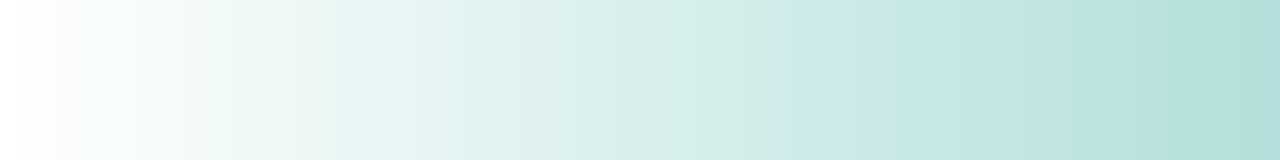
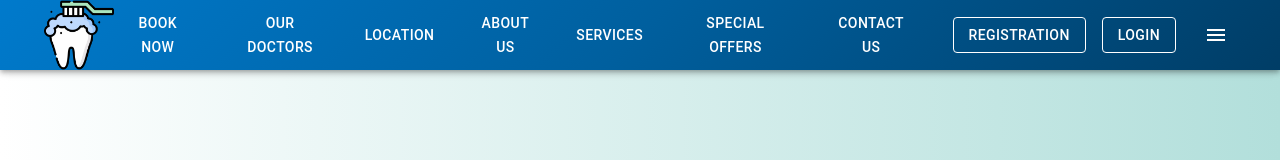
Before and after one commit to emad-desoky/Portfolio, a Next.js app in the folder 04-appointment/: page /registration in a window 1280 px wide. Shown: the top 160 px of the page. Built offline with nearby package versions, Linux system fonts and the light colour scheme.

Commit message:
Registration done

```diff
--- a/04-appointment/pages/registration/RegistrationForm.module.css
+++ b/04-appointment/pages/registration/RegistrationForm.module.css
@@ -28,6 +28,7 @@
   transition: transform 0.3s ease-in-out;
 }
 
+
 .carouselContainer {
   flex: 1; /* Take up remaining space */
   display: flex; /* Use flexbox for layout */
@@ -51,7 +52,7 @@
   opacity: 1; /* Initial opacity */
 }
 .carouselImage.fadeOut {
-  opacity: 0; /* Fade out effect */
+  opacity: .8; /* Fade out effect */
 }
 
 .carouselImage.fadeIn {
--- a/04-appointment/pages/registration/index.jsx
+++ b/04-appointment/pages/registration/index.jsx
@@ -19,6 +19,7 @@ import {
 } from "@mui/material";
 import styles from "./RegistrationForm.module.css";
 import { useRouter } from "next/router";
+import ClinicNavBar from "@/components/NavBar/ClinicNavBar";
 
 const imageDetails = [
   {
@@ -90,6 +91,8 @@ export default function RegistrationForm() {
   };
 
   return (
+    <>
+      <ClinicNavBar />
       <div className={styles.pageContainer}>
         <div className={styles.formContainer}>
           <Container maxWidth="sm">
@@ -311,5 +314,6 @@ export default function RegistrationForm() {
           </Alert>
         </Snackbar>
       </div>
+    </>
   );
 }
```
Lines whose indentation alone changed are shown as unchanged.
